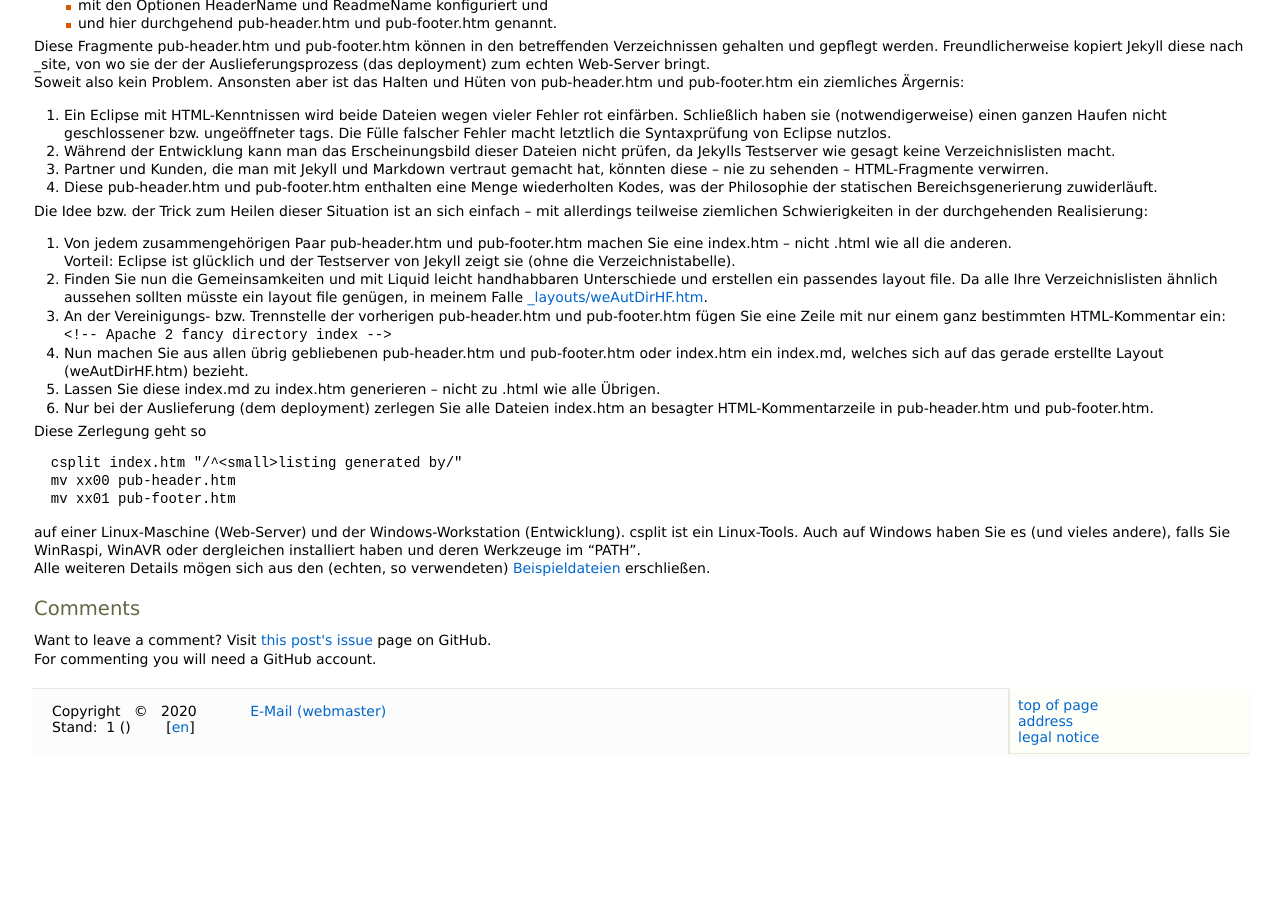
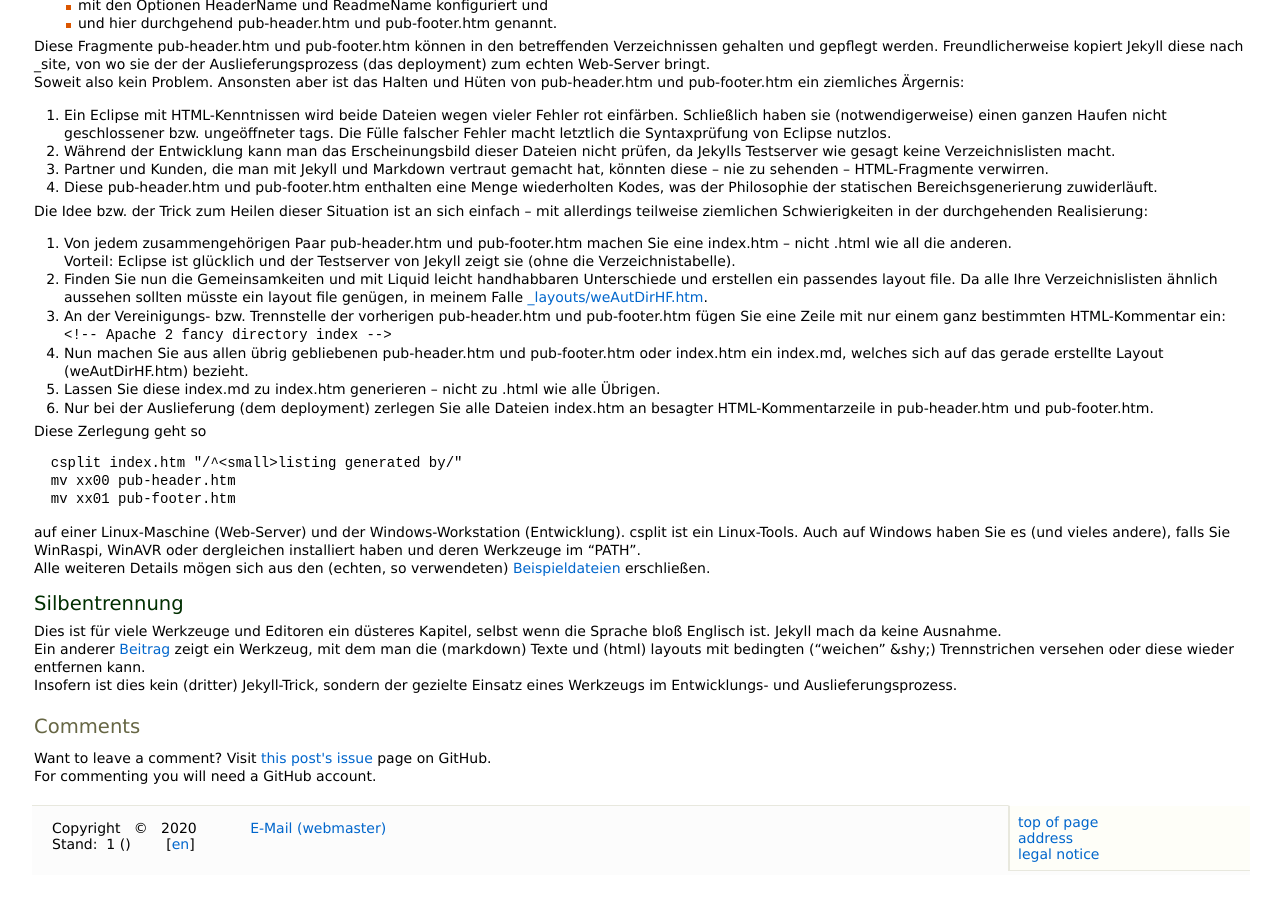
Before and after one commit to a-weinert/a-weinert.github.io, a Jekyll site: the page built from _posts/2020-12-27-twoJekyllTricks_de.md, in a window 1280 px wide and 900 px high, scrolled down 1680 px. Built offline with Jekyll 4.4.1, drawn with Linux system fonts in a browser that asks for light colours; before the commit the page ends 2463 px from its top, so only the background shows below that.

```diff
--- a/_posts/2020-12-27-twoJekyllTricks_de.md
+++ b/_posts/2020-12-27-twoJekyllTricks_de.md
@@ -179,3 +179,14 @@ deren Werkzeuge im "PATH".
 Alle weiteren Details mögen sich aus den (echten, so verwendeten)
 [Beispieldateien](https://weinert-automation.de/software/jekyll/)
 erschließen.
+
+## Silbentrennung
+
+Dies ist für viele Werkzeuge und Editoren ein düsteres Kapitel, selbst wenn
+die Sprache bloß Englisch ist. Jekyll mach da keine Ausnahme.
+Ein anderer [Beitrag](/webHyhenation_de.html) zeigt ein Werkzeug, mit dem man
+die (markdown) Texte und
+(html) layouts mit bedingten ("weichen" &amp;shy;) Trennstrichen versehen
+oder diese wieder entfernen kann.
+Insofern ist dies kein (dritter) Jekyll-Trick, sondern der gezielte Einsatz
+eines Werkzeugs im Entwicklungs- und Auslieferungsprozess.
```
Also changed, not shown: _posts/2020-12-27-twoJekyllTricks.md (+10 -0 lines).
